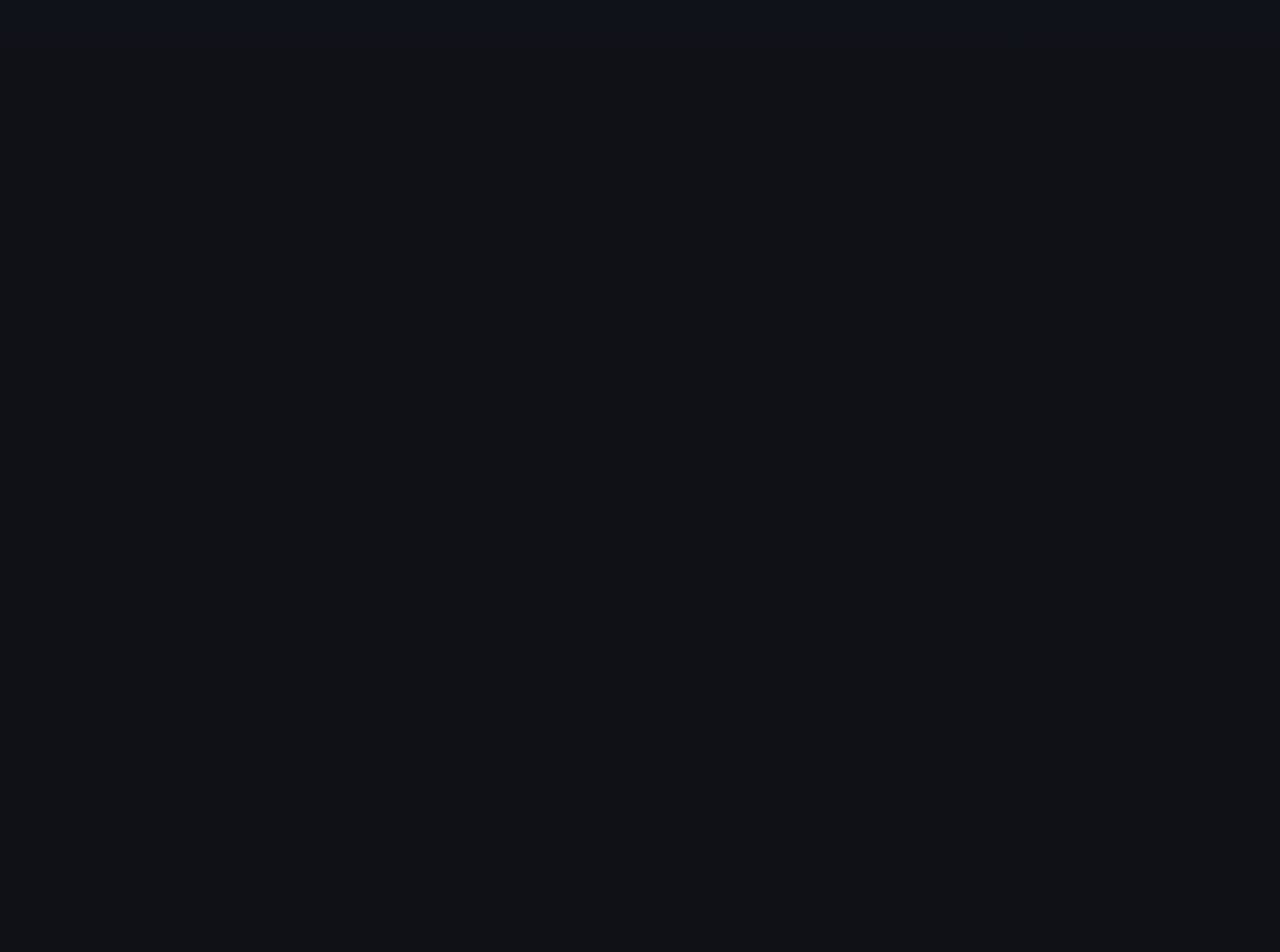
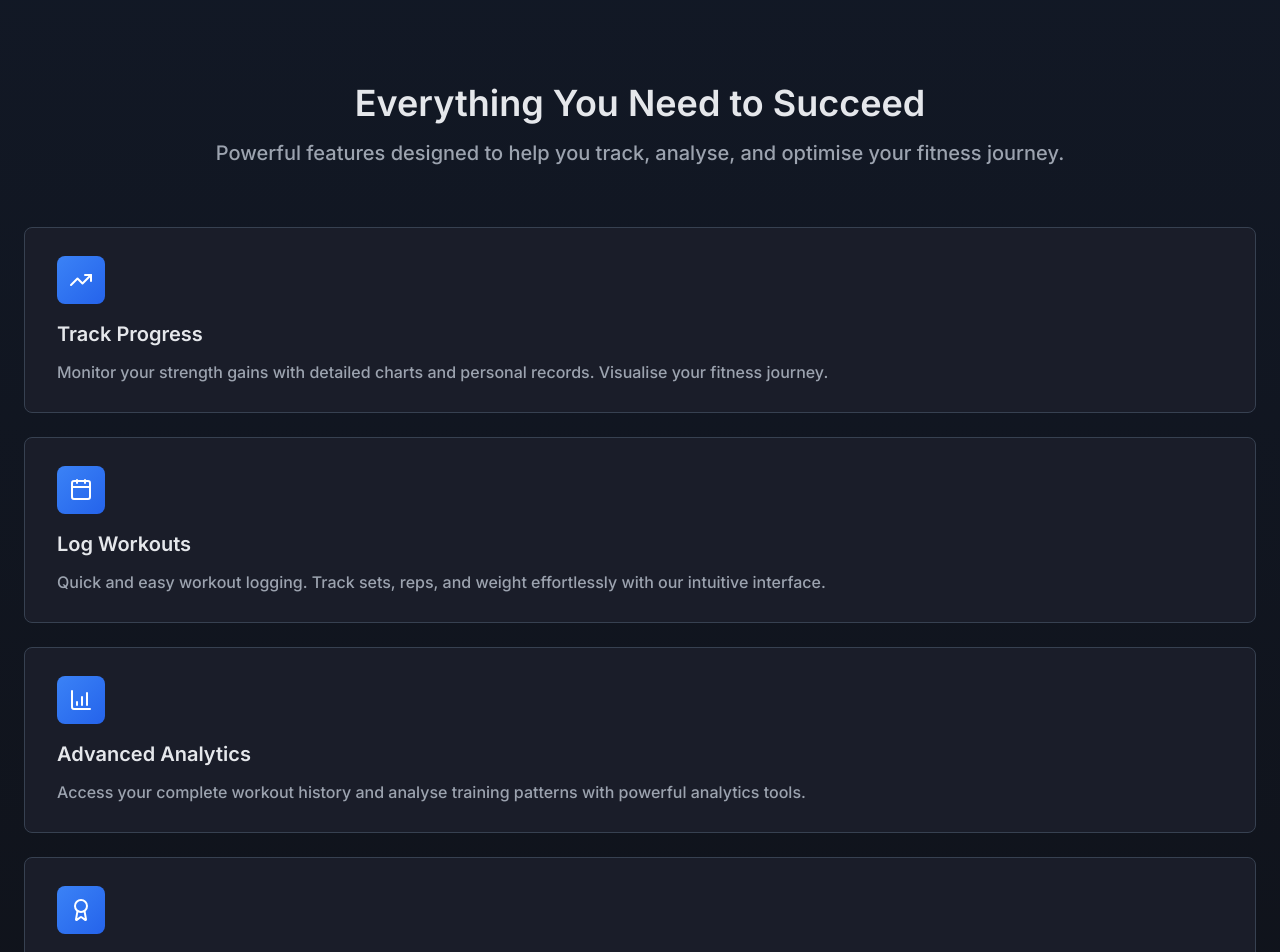
Before and after one commit to Koraxdd/LiftLog, a Next.js app: page / in a window 1280 px wide. Shown: the part 880-1832 px from the top of the page. Before the commit the page ends 963 px from the top, so only its background shows below. Built offline with nearby package versions, Linux system fonts and the light colour scheme.

Commit message:
feat: added features section

```diff
--- a/src/app/globals.css
+++ b/src/app/globals.css
@@ -4,13 +4,11 @@
   --paragraph: #9CA3AF;
   --heading: #E5E7EB;
   --background: #0F1117;
-  --foreground: black;
 }
 
 @media (prefers-color-scheme: dark) {
   :root {
     --background: #0F1117;
-    --foreground: black;
   }
 }
 
@@ -20,7 +18,8 @@ body {
   font-family: var(--font-inter), system-ui, sans-serif;
 }
 
-h1 {
+h1,
+h2 {
   color: var(--heading);
 }
 
--- a/src/app/page.tsx
+++ b/src/app/page.tsx
@@ -1,3 +1,4 @@
+import Features from "@/components/Features/Features";
 import Hero from "@/components/Hero";
 import Navbar from "@/components/Navbar";
 import SocialProof from "@/components/Social/SocialProof";
@@ -8,6 +9,7 @@ export default function LandingPage() {
       <Navbar />
       <Hero />
       <SocialProof />
+      <Features />
     </div>
   )
 }
--- /dev/null
+++ b/src/components/Features/FeatureCard.tsx
@@ -0,0 +1,22 @@
+import type { ReactNode } from "react"
+import Icon from "../Icon"
+
+type FeatureCardProps = {
+    children: ReactNode
+    title: string
+    icon: ReactNode
+}
+
+export default function FeatureCard({ children, title, icon }: FeatureCardProps) {
+    return (
+        <div className="bg-[#1A1D29] border border-[#374151] rounded-lg px-8 py-7 flex flex-col gap-4">
+            <div>
+                <Icon>{icon}</Icon>
+            </div>
+            <div className="flex flex-col gap-3">
+                <h3 className="text-[#E5E7EB] text-xl font-semibold">{title}</h3>
+                <p className="font-medium">{children}</p>
+            </div>
+        </div>
+    )
+}
--- /dev/null
+++ b/src/components/Features/Features.tsx
@@ -0,0 +1,38 @@
+import FeatureCard from "./FeatureCard";
+import { TrendingUp } from "lucide-react";
+import { Calendar } from "lucide-react";
+import { ChartColumnIncreasing } from "lucide-react";
+import { Award } from "lucide-react";
+import { Zap } from "lucide-react";
+import { Users } from "lucide-react";
+
+export default function Features() {
+    return (
+        <div className="px-6">
+            <div className="flex flex-col justify-center items-center text-center mt-30 gap-4">
+                <h2 className="text-4xl font-semibold">Everything You Need to Succeed</h2>
+                <p className="text-xl font-medium">Powerful features designed to help you track, analyse, and optimise your fitness journey.</p>
+            </div>
+            <div className="mt-15 flex flex-col gap-6">
+                <FeatureCard title="Track Progress" icon={<TrendingUp size={24} />}>
+                    Monitor your strength gains with detailed charts and personal records. Visualise your fitness journey.
+                </FeatureCard>
+                <FeatureCard title="Log Workouts" icon={<Calendar size={24} />}>
+                    Quick and easy workout logging. Track sets, reps, and weight effortlessly with our intuitive interface.
+                </FeatureCard>
+                <FeatureCard title="Advanced Analytics" icon={<ChartColumnIncreasing size={24} />}>
+                    Access your complete workout history and analyse training patterns with powerful analytics tools.
+                </FeatureCard>
+                <FeatureCard title="Achievements" icon={<Award size={24} />}>
+                    Unlock badges and milestones as you progress. Stay motivated with our achievement system.
+                </FeatureCard>
+                <FeatureCard title="Exercise Library" icon={<Zap size={24} />}>
+                    Access a comprehensive library of exercises with muscle groups, equipment, and difficulty levels.
+                </FeatureCard>
+                <FeatureCard title="Social Features" icon={<Users size={24} />}>
+                    Share achievements, compete with friends, and stay motivated with our community features.
+                </FeatureCard>
+            </div>
+        </div>
+    )
+}
--- /dev/null
+++ b/src/components/Icon.tsx
@@ -0,0 +1,13 @@
+import type { ReactNode } from "react"
+
+type IconProps = {
+    children: ReactNode
+}
+
+export default function Icon({ children }: IconProps) {
+    return (
+        <div className="text-white inline-flex bg-linear-to-br from-[#3B82F6] to-[#2563EB] p-3 rounded-lg">
+            {children}
+        </div>
+    )
+}
--- a/src/components/Social/SocialProof.tsx
+++ b/src/components/Social/SocialProof.tsx
@@ -2,7 +2,7 @@ import SocialProofCard from "./SocialProofCard";
 
 export default function SocialProof() {
     return (
-        <div className="grid grid-cols-2 gap-6 px-6 mt-30 mb-30">
+        <div className="grid grid-cols-2 gap-6 px-6 mt-30">
             <SocialProofCard title="69">Active Users</SocialProofCard>
             <SocialProofCard title="420">Workouts Logged</SocialProofCard>
             <SocialProofCard title="67">Goals Achieved</SocialProofCard>
```
